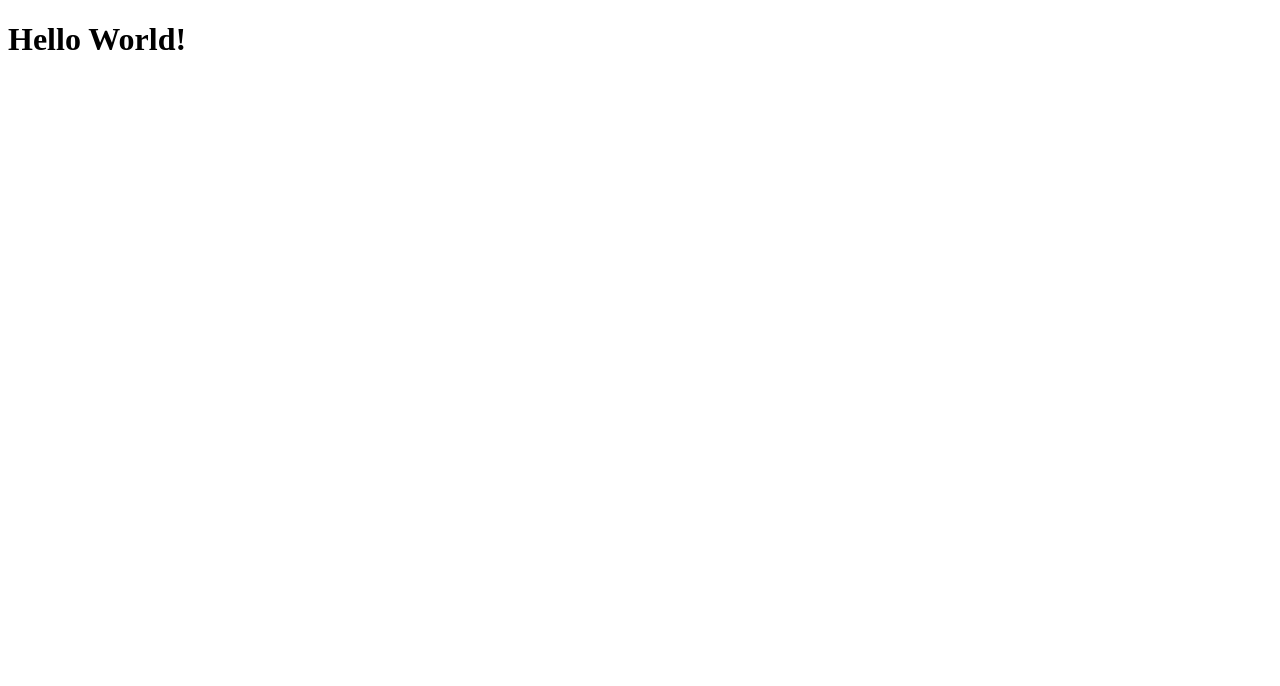
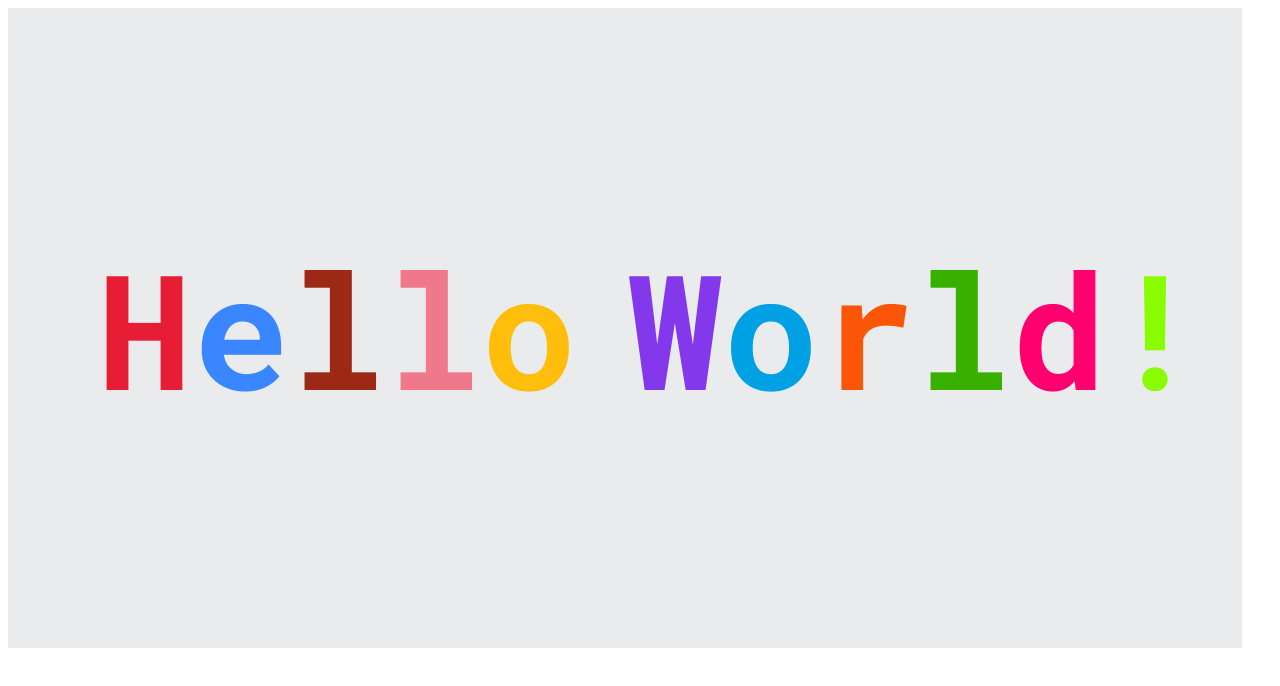
Before and after one commit to guilhermecamboim/desafio-21-dias-de-codigo, a React (Vite) app: page / in a window 1280 px wide. Shown: the top 686 px of the page. Built offline with nearby package versions, Linux system fonts and the light colour scheme.

Commit message:
Finalizando aplicação do segundo dia (2/21).

```diff
--- a/index.html
+++ b/index.html
@@ -2,9 +2,15 @@
 <html lang="en">
   <head>
     <meta charset="UTF-8" />
-    <link rel="icon" type="image/svg+xml" href="/src/favicon.svg" />
+
+    <link rel="preconnect" href="https://fonts.googleapis.com" />
+    <link rel="preconnect" href="https://fonts.gstatic.com" crossorigin />
+
     <meta name="viewport" content="width=device-width, initial-scale=1.0" />
-    <title>Vite App</title>
+
+    <link href="https://fonts.googleapis.com/css2?family=Roboto+Mono:wght@700&family=Roboto:wght@400;700&display=swap" rel="stylesheet" />
+
+    <title>21 Dias de Código</title>
   </head>
   <body>
     <div id="root"></div>
--- a/package.json
+++ b/package.json
@@ -8,8 +8,10 @@
     "preview": "vite preview"
   },
   "dependencies": {
+    "@types/styled-components": "^5.1.26",
     "react": "^18.0.0",
-    "react-dom": "^18.0.0"
+    "react-dom": "^18.0.0",
+    "styled-components": "^5.3.5"
   },
   "devDependencies": {
     "@types/react": "^18.0.0",
--- a/src/App.tsx
+++ b/src/App.tsx
@@ -1,7 +1,9 @@
+import { DayTwo } from "./components/2.DayTwo"
+
 function App() {
 
   return (
-      <h1>Hello World!</h1>
+      <DayTwo />
   )
 }
 
--- /dev/null
+++ b/src/components/1.DayOne/index.tsx
@@ -0,0 +1,5 @@
+export function DayOne() {
+  return (
+    <h1>Repositório criado!</h1>
+  )
+}
--- /dev/null
+++ b/src/components/2.DayTwo/index.tsx
@@ -0,0 +1,19 @@
+import { Container } from "./styles";
+
+export function DayTwo() {
+  return (
+    <Container>
+      <h1 className="H">H</h1>
+      <h1 className="e">e</h1>
+      <h1 className="l1">l</h1>
+      <h1 className="l2">l</h1>
+      <h1 className="o1">o</h1>
+      <h1 className="W">W</h1>
+      <h1 className="o2">o</h1>
+      <h1 className="r">r</h1>
+      <h1 className="l3">l</h1>
+      <h1 className="d">d</h1>
+      <h1 className="esclamacao">!</h1>
+    </Container>
+  )
+}
--- /dev/null
+++ b/src/components/2.DayTwo/styles.ts
@@ -0,0 +1,103 @@
+import styled from 'styled-components'
+
+export const Container = styled.main`
+* {
+  margin: 0;
+  padding: 0;
+  box-sizing: border-box;
+}
+  display: flex;
+  padding-left: 50px;
+  align-items: center;
+  justify-content: center;
+  max-width: 74rem;
+  height: calc(100vh - 10rem);
+  background-color: #eaebed;
+
+  .H {
+    color: #e71d36;
+    font-family: 'Roboto Mono', monospace;
+    font-weight: 400;
+    line-height: 8rem;
+    font-size: 10rem;
+  }
+  .e {
+    color: #3a86ff;
+    font-family: 'Roboto Mono', monospace;
+    font-weight: 400;
+    line-height: 8rem;
+    font-size: 10rem;
+  }
+  .l1 {
+
+    color: #9B2915;
+    font-family: 'Roboto Mono', monospace;
+    font-weight: 400;
+    line-height: 8rem;
+    font-size: 10rem;
+  }
+  .l2 {
+
+    color: #EF798A;
+    font-family: 'Roboto Mono', monospace;
+    font-weight: 400;
+    line-height: 8rem;
+    font-size: 10rem;
+  }
+  .l3 {
+
+    color: #38b000;
+    font-family: 'Roboto Mono', monospace;
+    font-weight: 400;
+    line-height: 8rem;
+    font-size: 10rem;
+  }
+  .o1 {
+    margin-right: 50px;
+    color: #ffbe0b;
+    font-family: 'Roboto Mono', monospace;
+    font-weight: 400;
+    line-height: 8rem;
+    font-size: 10rem;
+  }
+
+  .o2 {
+    color: #00A1E4;
+    font-family: 'Roboto Mono', monospace;
+    font-weight: 400;
+    line-height: 8rem;
+    font-size: 10rem;
+  }
+
+  .W {
+    color: #8338ec;
+    font-family: 'Roboto Mono', monospace;
+    font-weight: 400;
+    line-height: 8rem;
+    font-size: 10rem;
+  }
+
+  .r {
+    color: #fb5607;
+    font-family: 'Roboto Mono', monospace;
+    font-weight: 400;
+    line-height: 8rem;
+    font-size: 10rem;
+  }
+
+  .d {
+    color: #ff006e;
+    font-family: 'Roboto Mono', monospace;
+    font-weight: 400;
+    line-height: 8rem;
+    font-size: 10rem;
+  }
+
+  .esclamacao {
+    color: #89FC00;
+    font-family: 'Roboto Mono', monospace;
+    font-weight: 400;
+    line-height: 8rem;
+    font-size: 10rem;
+  }
+`
```
Also changed, not shown: 1 other file (tests, documents, lock files or other folders).
